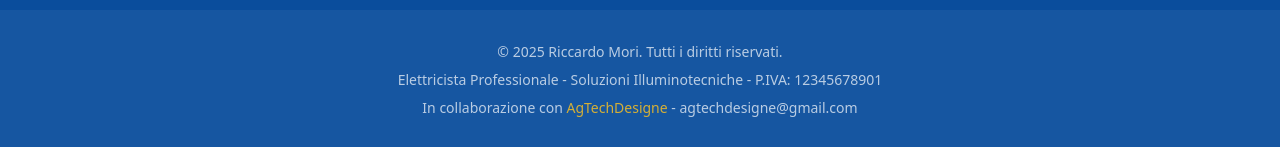
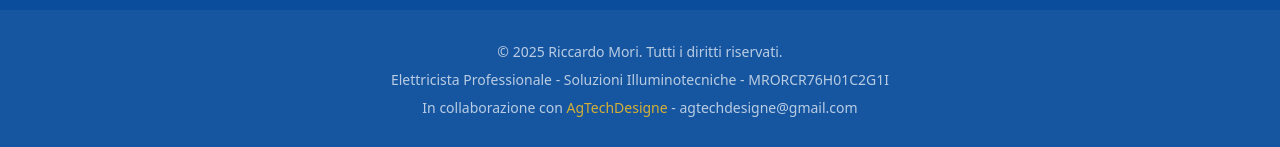
Before and after one commit to AgtechDS/Riccardo_Mori_cv, a React (Vite) app: page / in a window 1280 px wide. Shown: the part 7111-7258 px from the top of the page. Built offline with nearby package versions, Linux system fonts and the light colour scheme.

Commit message:
Update Footer.tsx

```diff
--- a/src/components/Footer.tsx
+++ b/src/components/Footer.tsx
@@ -14,7 +14,7 @@ export const Footer = () => {
         className="max-w-5xl mx-auto"
       >
         <p>© {currentYear} Riccardo Mori. Tutti i diritti riservati.</p>
-        <p className="mt-2">Elettricista Professionale - Soluzioni Illuminotecniche - P.IVA: 12345678901</p>
+        <p className="mt-2">Elettricista Professionale - Soluzioni Illuminotecniche - MRORCR76H01C2G1I</p>
         <p className="mt-2">In collaborazione con <span className="text-cv-gold">AgTechDesigne</span> - agtechdesigne@gmail.com</p>
       </motion.div>
     </footer>
```
